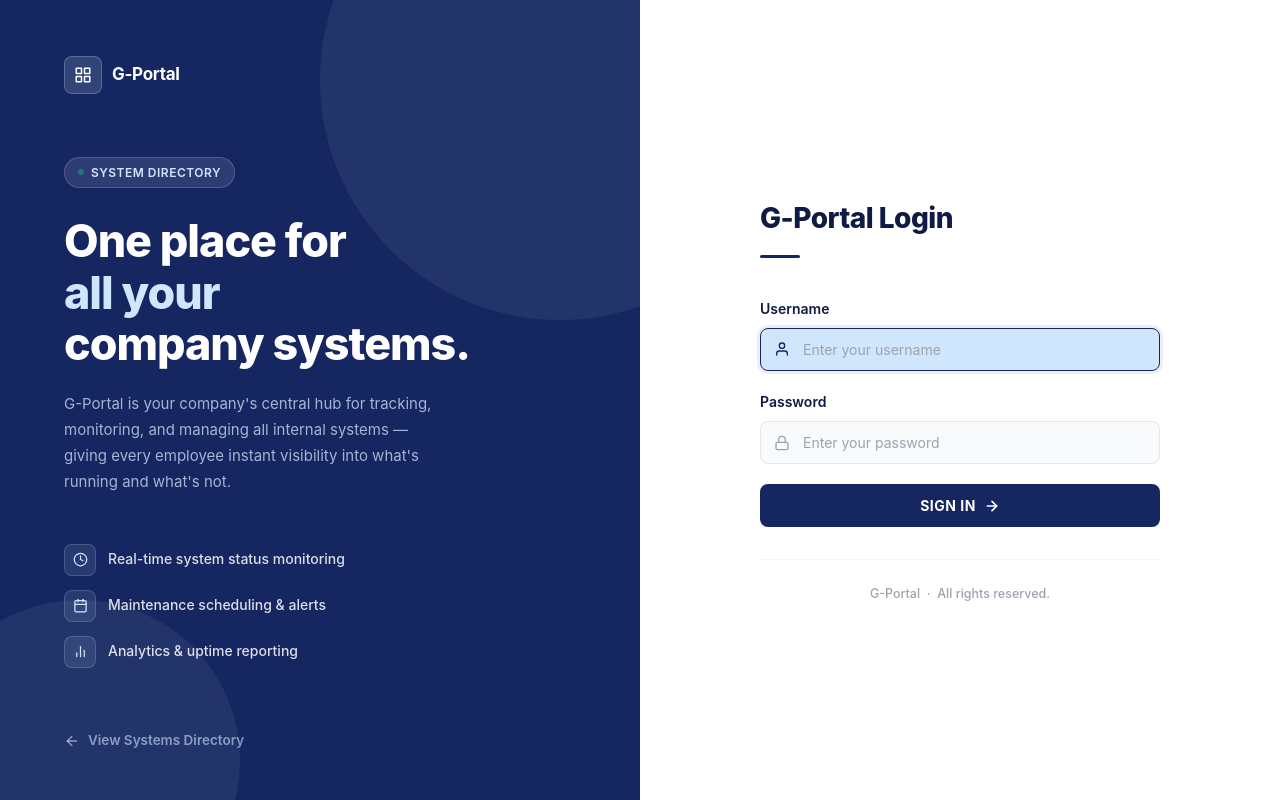
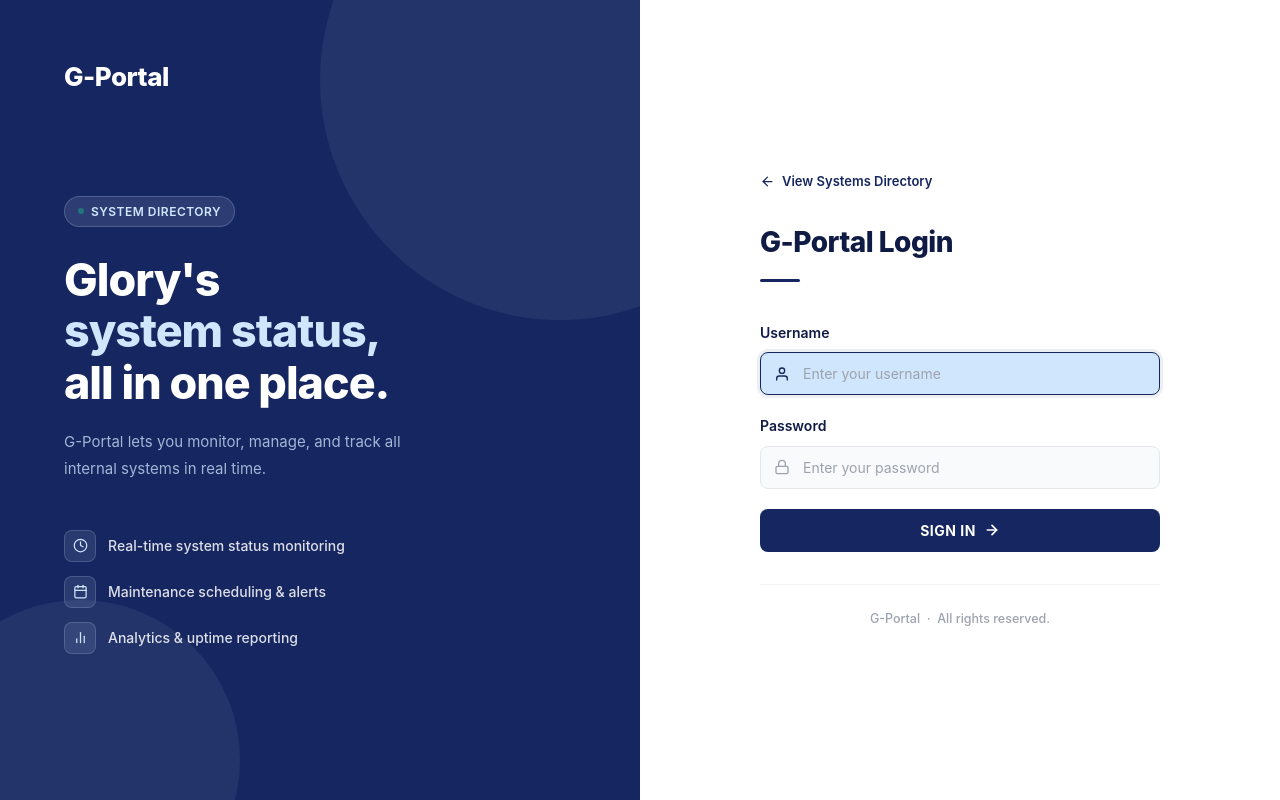
Before and after one commit to GPI-Information-System/System-Directory, a PHP site: page /index.php?show=login in a window 1280 px wide. Run offline with PHP 8.4, Linux system fonts and the light colour scheme.

Commit message:
Updated data query & UI/UX

```diff
--- a/assets/css/style.css
+++ b/assets/css/style.css
@@ -2322,34 +2322,111 @@ nav {
   left: -80px;
 }
 
-.brand-mark {
-  display: flex;
-  align-items: center;
-  gap: 10px;
+/* ============================================================
+   LOGIN PAGE — BRAND TOP BAR (replaces old brand-mark/viewer-link layout)
+   ============================================================ */
+
+/* Top bar: brand name left, viewer link right */
+.brand-top-bar {
+  display: flex;
+  align-items: center;
+  justify-content: space-between;
   position: relative;
   z-index: 1;
 }
 
-.brand-icon {
-  width: 38px;
-  height: 38px;
-  background: rgba(208, 230, 253, 0.15);
-  border: 1px solid rgba(208, 230, 253, 0.25);
-  border-radius: 8px;
-  display: flex;
-  align-items: center;
-  justify-content: center;
-}
-
-.brand-icon svg {
+/* Larger brand name, no icon */
+.brand-name {
+  font-size: 26px !important;
+  font-weight: 800 !important;
+  color: var(--white) !important;
+  letter-spacing: -0.5px;
+}
+
+/* Viewer link — now sits top-right inside brand-top-bar */
+.viewer-link {
+  display: inline-flex;
+  align-items: center;
+  gap: 7px;
+  color: rgba(208, 230, 253, 0.75);
+  text-decoration: none;
+  font-size: 13px;
+  font-weight: 600;
+  transition: color var(--transition), gap var(--transition);
+  position: relative;
+  z-index: 1;
+  white-space: nowrap;
+}
+
+.viewer-link:hover {
   color: var(--white);
-}
-
-.brand-name {
-  font-size: 17px;
-  font-weight: 700;
-  color: var(--white);
-  letter-spacing: -0.3px;
+  gap: 10px;
+}
+
+.viewer-link svg {
+  transition: transform var(--transition);
+  flex-shrink: 0;
+}
+
+.viewer-link:hover svg {
+  transform: translateX(3px);
+}
+
+/* Hide the old standalone brand-mark if it ever appears */
+.brand-mark {
+  display: contents;
+}
+
+/* Responsive: stack on small screens */
+@media (max-width: 900px) {
+  .brand-top-bar {
+    flex-direction: row;
+    align-items: center;
+    gap: 16px;
+  }
+  .brand-name {
+    font-size: 22px !important;
+  }
+}
+
+@media (max-width: 480px) {
+  .brand-name {
+    font-size: 20px !important;
+  }
+  .viewer-link {
+    font-size: 12px;
+  }
+}
+
+/* Viewer link inside right panel — above login title */
+.login-form-wrapper .viewer-link--right {
+  display: inline-flex;
+  align-items: center;
+  gap: 7px;
+  color: var(--primary-color) !important;
+  text-decoration: none;
+  font-size: 13px;
+  font-weight: 600;
+  margin-bottom: 28px;
+  transition: color var(--transition), gap var(--transition);
+  opacity: 1 !important;
+  visibility: visible !important;
+}
+
+.login-form-wrapper .viewer-link--right:hover {
+  color: var(--primary-dark) !important;
+  gap: 10px;
+}
+
+.login-form-wrapper .viewer-link--right svg {
+  transition: transform var(--transition);
+  flex-shrink: 0;
+  color: var(--primary-color) !important;
+}
+
+.login-form-wrapper .viewer-link--right:hover svg {
+  transform: translateX(-3px);
+  color: var(--primary-dark) !important;
 }
 
 .left-content {
--- a/index.php
+++ b/index.php
@@ -65,19 +65,13 @@ if ($_SERVER['REQUEST_METHOD'] === 'POST') {
 <body>
 <div class="login-split">
 
-    <!-- ═══════════════════════════
+    <!-- ===============================
          LEFT PANEL
-         ═══════════════════════════ -->
+         =============================== -->
     <div class="login-left">
 
-        <!-- Brand mark -->
-        <div class="brand-mark">
-            <div class="brand-icon">
-                <svg width="18" height="18" viewBox="0 0 24 24" fill="none" stroke="currentColor" stroke-width="2" stroke-linecap="round" stroke-linejoin="round">
-                    <rect x="3" y="3" width="7" height="7"></rect><rect x="14" y="3" width="7" height="7"></rect>
-                    <rect x="14" y="14" width="7" height="7"></rect><rect x="3" y="14" width="7" height="7"></rect>
-                </svg>
-            </div>
+        <!-- Top bar: Brand name only -->
+        <div class="brand-top-bar">
             <span class="brand-name">G-Portal</span>
         </div>
 
@@ -89,13 +83,13 @@ if ($_SERVER['REQUEST_METHOD'] === 'POST') {
             </div>
 
             <h1 class="left-heading">
-                One place for<br>
-                <span>all your</span><br>
-                company systems.
+                Glory's<br>
+                <span>system status,</span><br>
+                all in one place.
             </h1>
 
             <p class="left-description">
-                G-Portal is your company's central hub for tracking, monitoring, and managing all internal systems — giving every employee instant visibility into what's running and what's not.
+                G-Portal lets you monitor, manage, and track all internal systems in real time.
             </p>
 
             <div class="feature-list">
@@ -120,19 +114,21 @@ if ($_SERVER['REQUEST_METHOD'] === 'POST') {
             </div>
         </div>
 
-        <!-- Viewer link -->
-        <a href="pages/viewer.php" class="viewer-link">
-            <svg width="16" height="16" viewBox="0 0 24 24" fill="none" stroke="currentColor" stroke-width="2" stroke-linecap="round" stroke-linejoin="round"><line x1="19" y1="12" x2="5" y2="12"></line><polyline points="12 19 5 12 12 5"></polyline></svg>
-            View Systems Directory
-        </a>
+        <!-- Bottom spacer to keep layout balanced -->
+        <div></div>
 
     </div>
 
-    <!-- ═══════════════════════════
+    <!-- ===============================
          RIGHT PANEL
-         ═══════════════════════════ -->
+         =============================== -->
     <div class="login-right">
         <div class="login-form-wrapper">
+
+            <a href="pages/viewer.php" class="viewer-link viewer-link--right">
+                <svg width="15" height="15" viewBox="0 0 24 24" fill="none" stroke="currentColor" stroke-width="2" stroke-linecap="round" stroke-linejoin="round"><line x1="19" y1="12" x2="5" y2="12"></line><polyline points="12 19 5 12 12 5"></polyline></svg>
+                View Systems Directory
+            </a>
 
             <div class="form-header">
                 <h2>G-Portal Login</h2>
```
Also changed, not shown: 1 other file.
